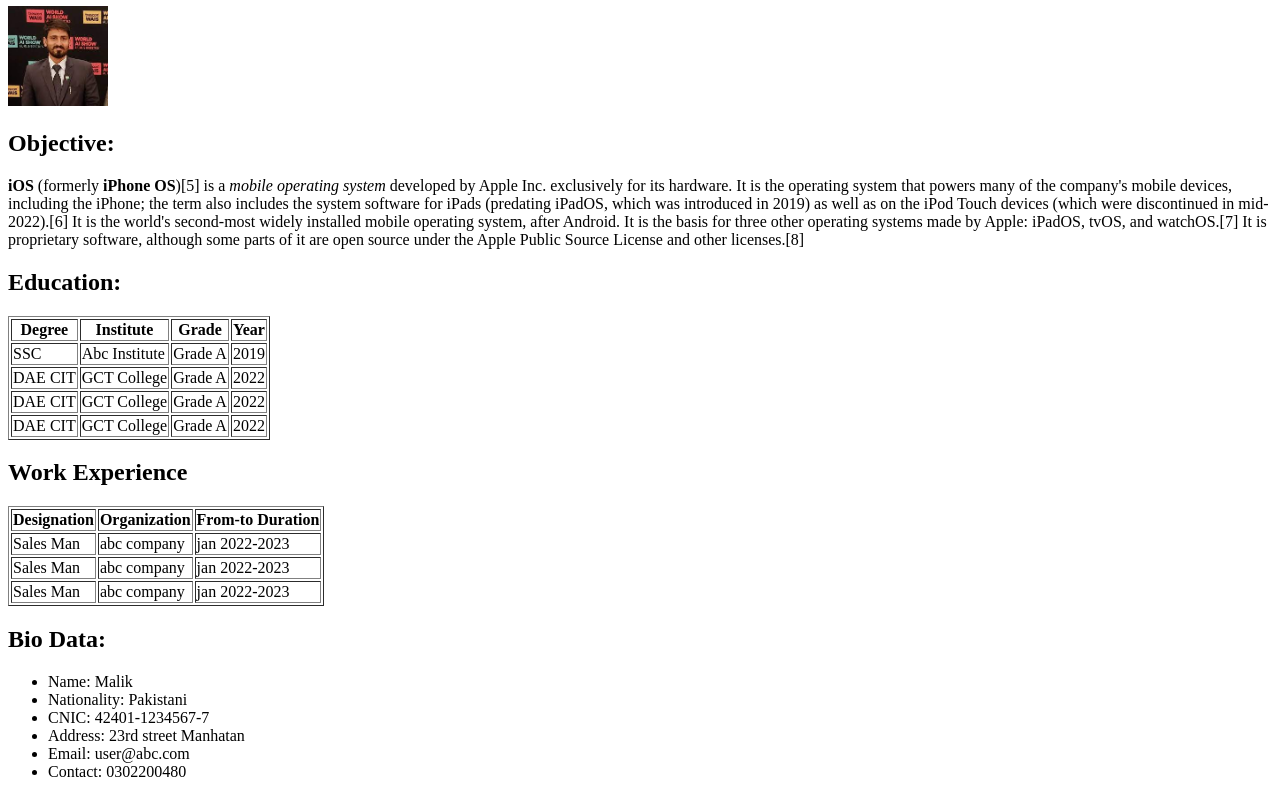
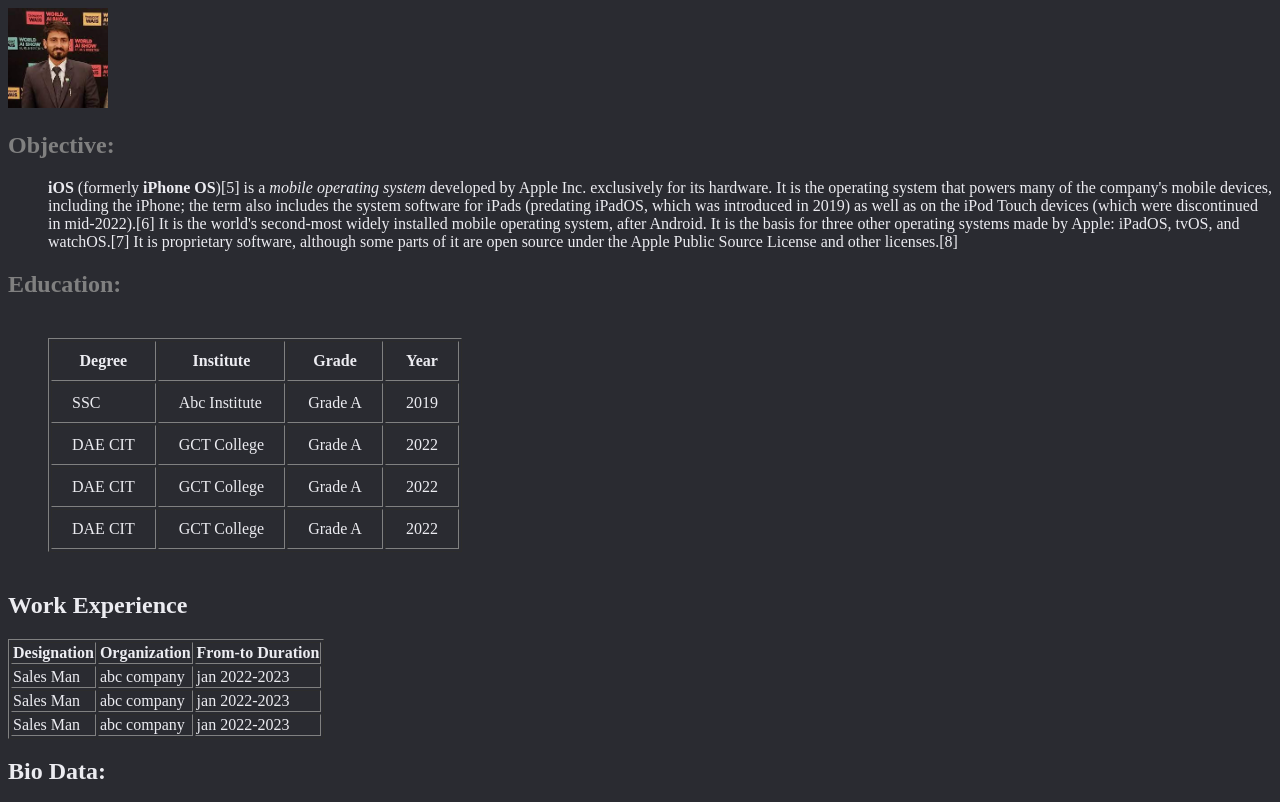
Before and after one commit to mInzamamMalik/Peshawar-Chatbot-Sec-B, a plain HTML site: page index.html in a window 1280 px wide. Shown: the part 74-876 px from the top of the page. Drawn offline with Linux system fonts and the light colour scheme.

Commit message:
my changes

```diff
--- a/index.html
+++ b/index.html
@@ -5,6 +5,8 @@
     <meta charset="UTF-8">
     <meta name="viewport" content="width=device-width, initial-scale=1.0">
     <title>Document</title>
+
+    <link rel="stylesheet" href="./styles.css">
 </head>
 
 <body>
@@ -16,9 +18,9 @@
     <img width="100px" src="./img/download.jpeg" alt="Image Description">
 
 
-    <h2>Objective:</h2>
+    <h2 class="subHeading">Objective:</h2>
 
-    <p>
+    <p class="mainPara">
         <b>iOS</b> (formerly <b>iPhone OS</b>)[5] is a <i>mobile operating system</i> developed by Apple Inc.
         exclusively for its hardware.
         It
@@ -30,23 +32,64 @@
         Source License and other licenses.[8]
     </p>
 
-    <h2>Education:</h2>
+    <h2 class="subHeading">Education:</h2>
 
-    <table border="1">
-        <tr> <th>Degree</th>    <th>Institute</th>  <th>Grade</th> <th>Year</th> </tr>
-        <tr> <td>SSC</td>       <td>Abc Institute</td> <td>Grade A</td> <td>2019</td></tr>
-        <tr> <td>DAE CIT</td>   <td>GCT College</td> <td>Grade A</td> <td>2022</td> </tr>
-        <tr> <td>DAE CIT</td>   <td>GCT College</td> <td>Grade A</td> <td>2022</td> </tr>
-        <tr> <td>DAE CIT</td>   <td>GCT College</td> <td>Grade A</td> <td>2022</td> </tr>
+    <table border="1" class="eduTable">
+        <tr>
+            <th>Degree</th>
+            <th>Institute</th>
+            <th>Grade</th>
+            <th>Year</th>
+        </tr>
+        <tr>
+            <td>SSC</td>
+            <td>Abc Institute</td>
+            <td>Grade A</td>
+            <td>2019</td>
+        </tr>
+        <tr>
+            <td>DAE CIT</td>
+            <td>GCT College</td>
+            <td>Grade A</td>
+            <td>2022</td>
+        </tr>
+        <tr>
+            <td>DAE CIT</td>
+            <td>GCT College</td>
+            <td>Grade A</td>
+            <td>2022</td>
+        </tr>
+        <tr>
+            <td>DAE CIT</td>
+            <td>GCT College</td>
+            <td>Grade A</td>
+            <td>2022</td>
+        </tr>
     </table>
 
 
     <h2>Work Experience</h2>
     <table border="1">
-        <tr> <th>Designation</th>    <th>Organization</th>  <th>From-to Duration</th> </tr>
-        <tr> <td>Sales Man</td>      <td>abc company</td> <td>jan 2022-2023</td> </tr>
-        <tr> <td>Sales Man</td>      <td>abc company</td> <td>jan 2022-2023</td> </tr>
-        <tr> <td>Sales Man</td>      <td>abc company</td> <td>jan 2022-2023</td> </tr>
+        <tr>
+            <th>Designation</th>
+            <th>Organization</th>
+            <th>From-to Duration</th>
+        </tr>
+        <tr>
+            <td>Sales Man</td>
+            <td>abc company</td>
+            <td>jan 2022-2023</td>
+        </tr>
+        <tr>
+            <td>Sales Man</td>
+            <td>abc company</td>
+            <td>jan 2022-2023</td>
+        </tr>
+        <tr>
+            <td>Sales Man</td>
+            <td>abc company</td>
+            <td>jan 2022-2023</td>
+        </tr>
     </table>
 
 
--- /dev/null
+++ b/styles.css
@@ -0,0 +1,26 @@
+h1 {
+    color: red;
+    border: 1px solid black;
+}
+
+.subHeading {
+    color: gray;
+}
+
+body {
+    background-color: #2A2B31;
+    color: #ECECF1;
+}
+
+.mainPara {
+    margin: 0px 0px 0px 40px;
+}
+
+.eduTable {
+    margin: 40px;
+}
+
+.eduTable td,
+.eduTable th {
+    padding: 10px 20px 10px 20px;
+}
```
